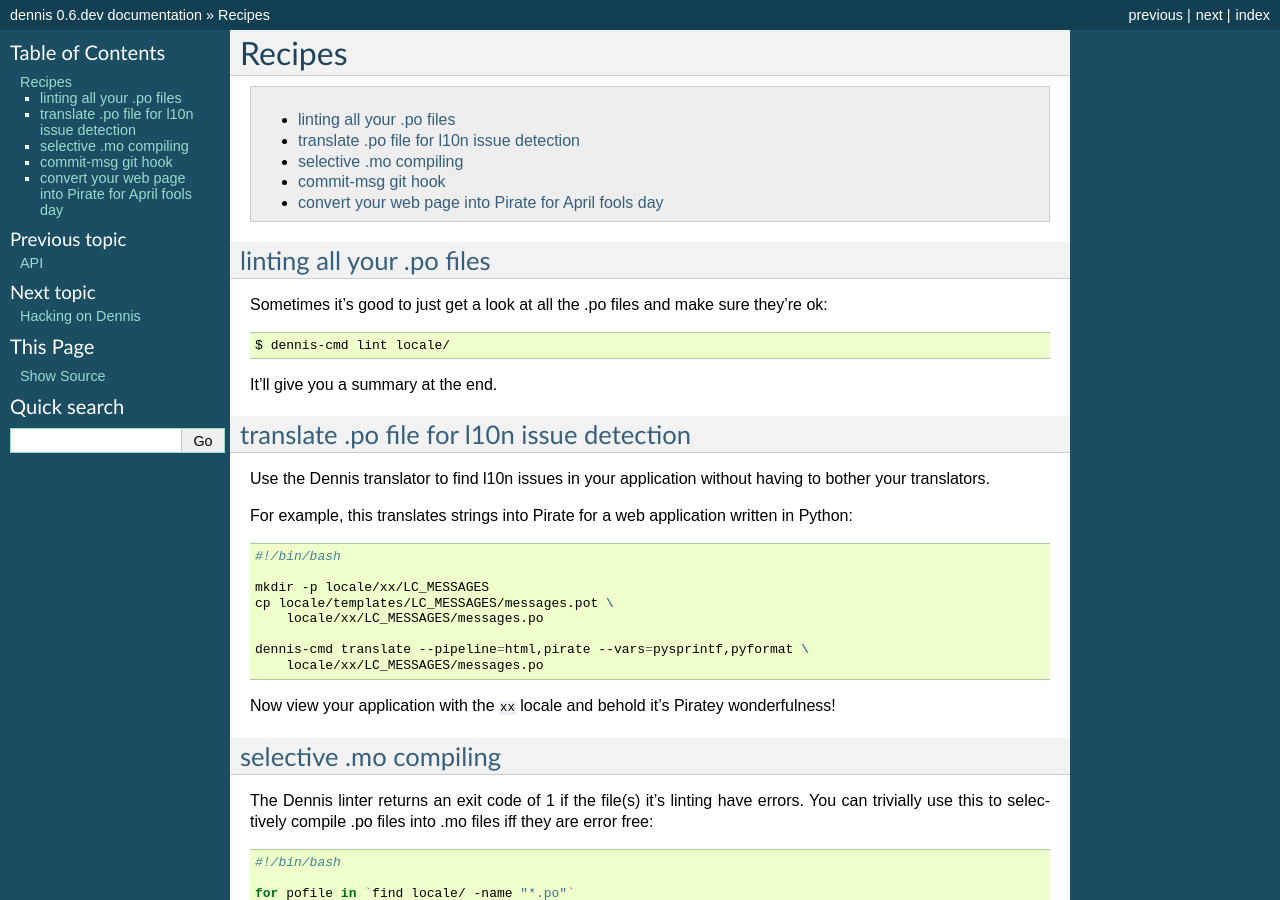
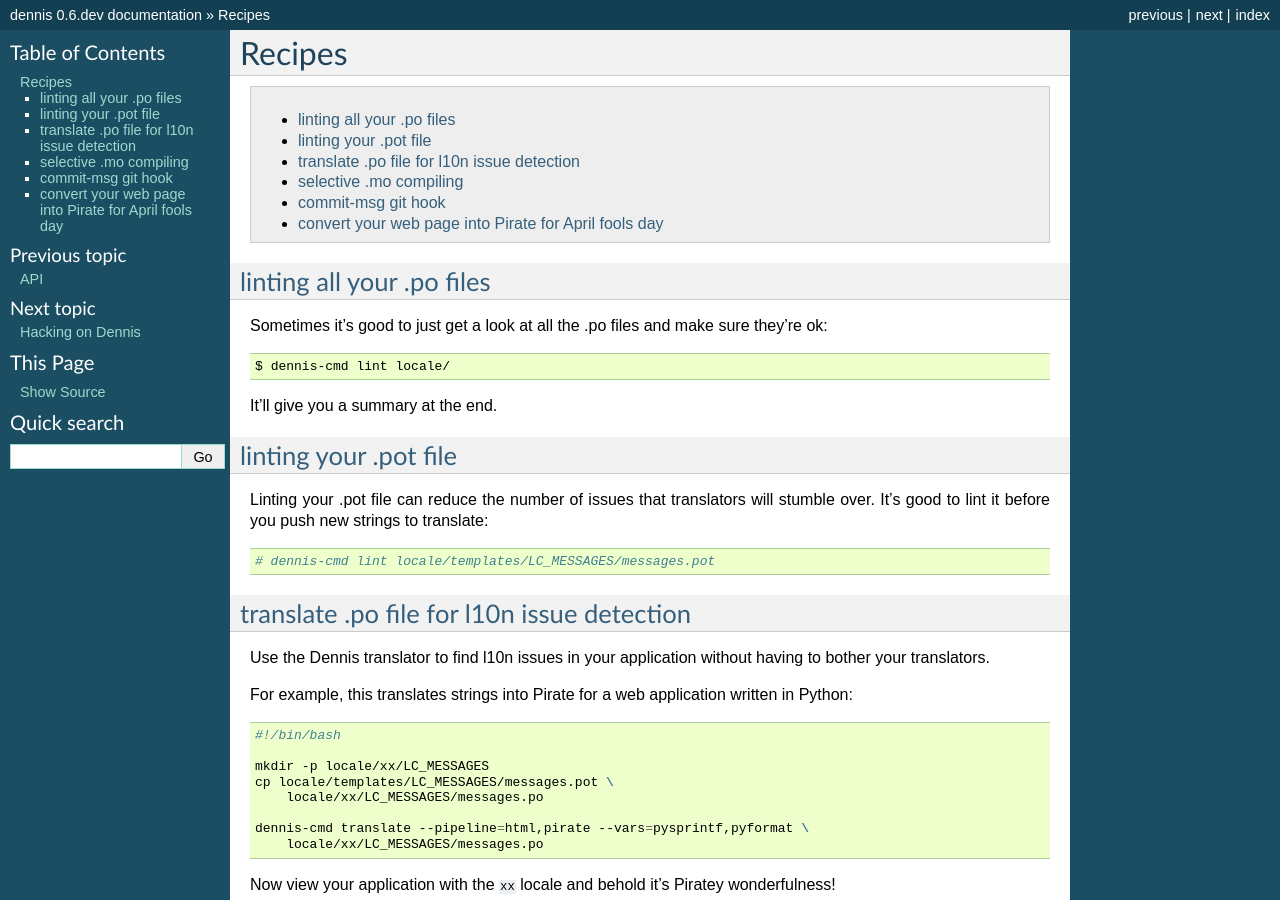
Before and after one commit to mozilla/dennis, a Sphinx documentation site: the page built from docs/recipes.rst, in a window 1280 px wide and 900 px high. Built offline with Sphinx 7.4.7, drawn with Linux system fonts in a browser that asks for light colours.

Commit message:
Change "dennis" to "Dennis"

```diff
--- a/docs/index.rst
+++ b/docs/index.rst
@@ -2,7 +2,7 @@
 Dennis
 ======
 
-dennis is a command line tool for translating and linting .po files.
+Dennis is a command line tool for translating and linting .po files.
 
 It includes the following subcommands:
 
@@ -29,8 +29,8 @@
 
   This also works on strings passed in as command line arguments and
   as stdin---it doesn't have to be a ``.po`` file or in a ``.po``
-  format. For example, Dennis uses dennis to translate all dennis
-  commit messages into Pirate!. That's how cool dennis is!
+  format. For example, Dennis uses Dennis to translate all Dennis
+  commit messages into Pirate!. That's how cool Dennis is!
 
 
 Quick start
--- a/docs/recipes.rst
+++ b/docs/recipes.rst
@@ -18,6 +18,18 @@
 
 
 It'll give you a summary at the end.
+
+
+linting your .pot file
+======================
+
+Linting your .pot file can reduce the number of issues that translators
+will stumble over. It's good to lint it before you push new strings
+to translate:
+
+.. code-block:: bash
+
+   # dennis-cmd lint locale/templates/LC_MESSAGES/messages.pot
 
 
 translate .po file for l10n issue detection
--- a/docs/statusing.rst
+++ b/docs/statusing.rst
@@ -16,7 +16,7 @@
 Sometimes you just want to see the high-level status of a .po file and
 also maybe see the list of untranslated strings.
 
-You can do that with dennis::
+You can do that with Dennis::
 
     $ dennis-cmd status messages.po
 
@@ -25,7 +25,7 @@
 the total number of translated strings, untranslated strings, fuzzy
 strings and percentage translated.
 
-Additionally, you can tell dennis to show you all the untranslated
+Additionally, you can tell Dennis to show you all the untranslated
 strings::
 
     $ dennis-cmd status --showuntranslated messages.po
--- a/docs/translating.rst
+++ b/docs/translating.rst
@@ -15,7 +15,7 @@
 Summary
 =======
 
-dennis can translate the strings in your ``.po`` file. For example,
+Dennis can translate the strings in your ``.po`` file. For example,
 this does the default which extracts text from HTML strings and
 translates that text into Pirate::
 
--- a/setup.py
+++ b/setup.py
@@ -24,12 +24,12 @@
 setup(
     name='dennis',
     version=get_version(),
-    description='l10n and PO file helper tools',
+    description='l10n and .po/.pot file tools',
     long_description=open(READMEFILE).read(),
     license='Simplified BSD License',
     author='Will Kahn-Greene',
     author_email='willkg@bluesock.org',
-    keywords='l10n localization po',
+    keywords='l10n localization po pot lint translate',
     url='http://github.com/willkg/dennis',
     zip_safe=True,
     packages=find_packages(),
```
Also changed, not shown: README.rst (+4 -4 lines), docs/linting.rst (+4 -4 lines), 1 other file.
